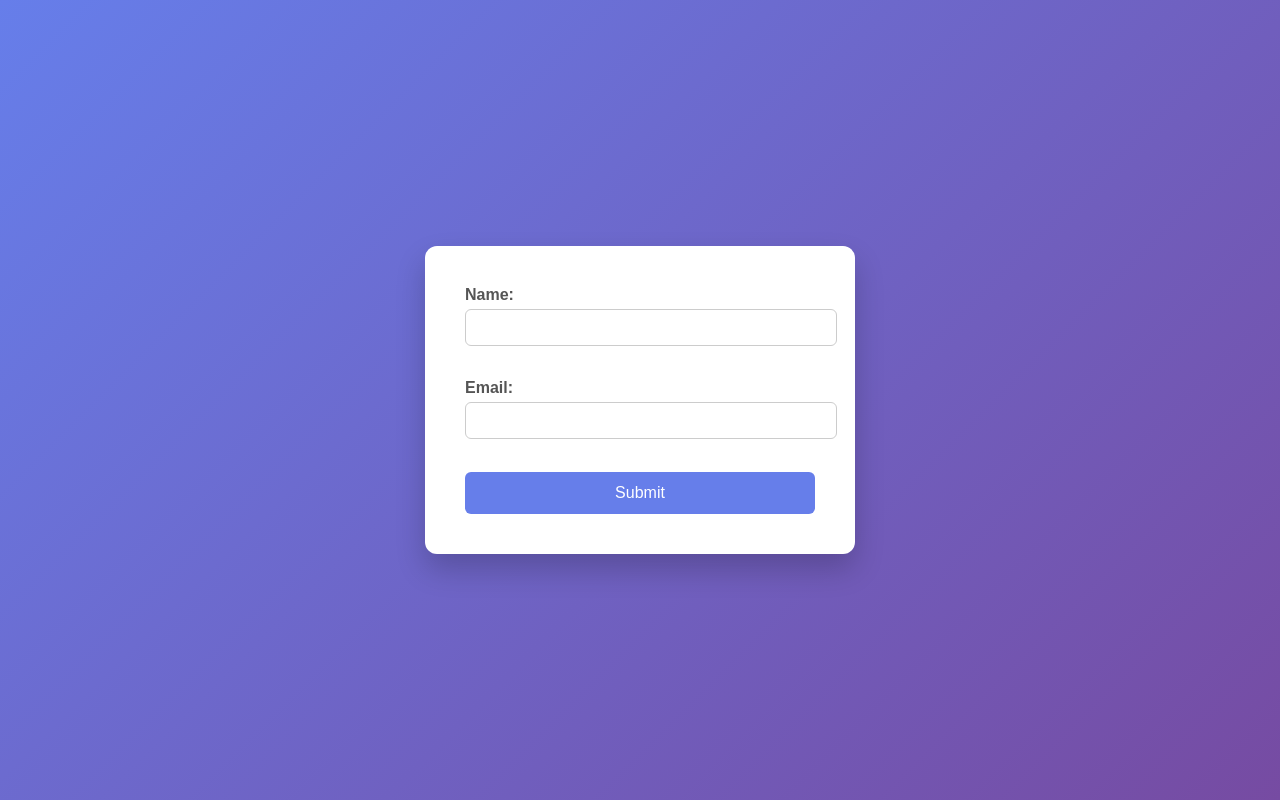
After one commit to HritikGiri2005/Flask, a Flask app: page /add in a window 1280 px wide. The commit adds this page. Run offline with Flask 3, Linux system fonts and the light colour scheme.

Commit message:
added css to form.html

```diff
--- a/app.py
+++ b/app.py
@@ -18,8 +18,10 @@ with app.app_context():
 
 with app.app_context():
     user = User(name = "Sachin",email = "sachin@email.com")
-    db.session.add(User)
+    db.session.add(user)
     db.session.commit()
+
+
 #create route
 @app.route('/')
 def hello_world():
@@ -27,11 +29,15 @@ def hello_world():
 
 @app.route('/test')
 def test_app():
-    return '<p> test route </p>'
+    return '<p>test route</p>'
 
 @app.route('/temp')
 def temp_view():
     return render_template("hello.html",context={'name':'katrina'})
 
+@app.route('/add')
+def add_view():
+    return render_template("form.html")
+
 if __name__ == '__main__':
     app.run()
--- a/static/css/style.css
+++ b/static/css/style.css
@@ -13,3 +13,65 @@ img{
     height: 250px;
     margin-left: 400px;
 }
+
+body {
+    font-family: Arial, sans-serif;
+    background: linear-gradient(135deg, #667eea, #764ba2);
+    display: flex;
+    justify-content: center;
+    align-items: center;
+    height: 100vh;
+    margin: 0;
+}
+
+/* Style the form directly (since no container div) */
+form {
+    background: white;
+    padding: 40px;
+    border-radius: 12px;
+    width: 350px;
+    box-shadow: 0 15px 30px rgba(0,0,0,0.2);
+}
+
+h2 {
+    text-align: center;
+    margin-bottom: 20px;
+}
+
+label {
+    font-weight: bold;
+    color: #555;
+}
+
+input {
+    width: 100%;
+    padding: 10px;
+    margin-top: 5px;
+    margin-bottom: 15px;
+    border: 1px solid #ccc;
+    border-radius: 6px;
+    transition: 0.3s;
+}
+
+input:focus {
+    border-color: #667eea;
+    outline: none;
+    box-shadow: 0 0 5px rgba(102,126,234,0.5);
+}
+
+button {
+    width: 100%;
+    padding: 12px;
+    border: none;
+    border-radius: 6px;
+    background: #667eea;
+    color: white;
+    font-size: 16px;
+    cursor: pointer;
+    transition: 0.3s;
+}
+
+button:hover {
+    background: #5648c7;
+    transform: translateY(-2px);
+}
--- /dev/null
+++ b/templates/form.html
@@ -0,0 +1,21 @@
+<!DOCTYPE html>
+<html lang="en">
+<head>
+    <meta charset="UTF-8">
+    <meta name="viewport" content="width=device-width, initial-scale=1.0">
+    <title>Document</title>
+    <link rel="stylesheet" href="{{ url_for('static', filename='css/style.css') }}">
+</head>
+<body>
+
+<form action="/add" method="POST">
+    <label>Name:</label><br>
+    <input type="text" name="name" required><br><br>
+
+    <label>Email:</label><br>
+    <input type="email" name="email" required><br><br>
+
+    <button type="submit">Submit</button>
+</form>
+</body>
+</html>
```
Also changed, not shown: instance/database.db (added).
